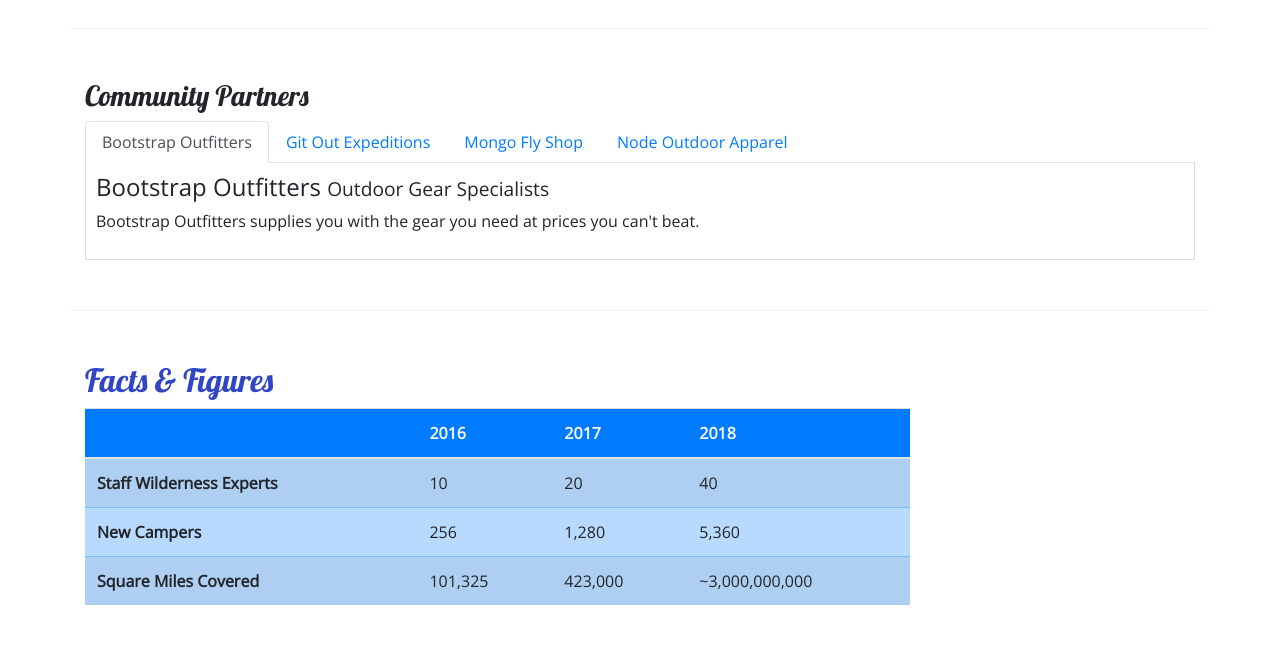
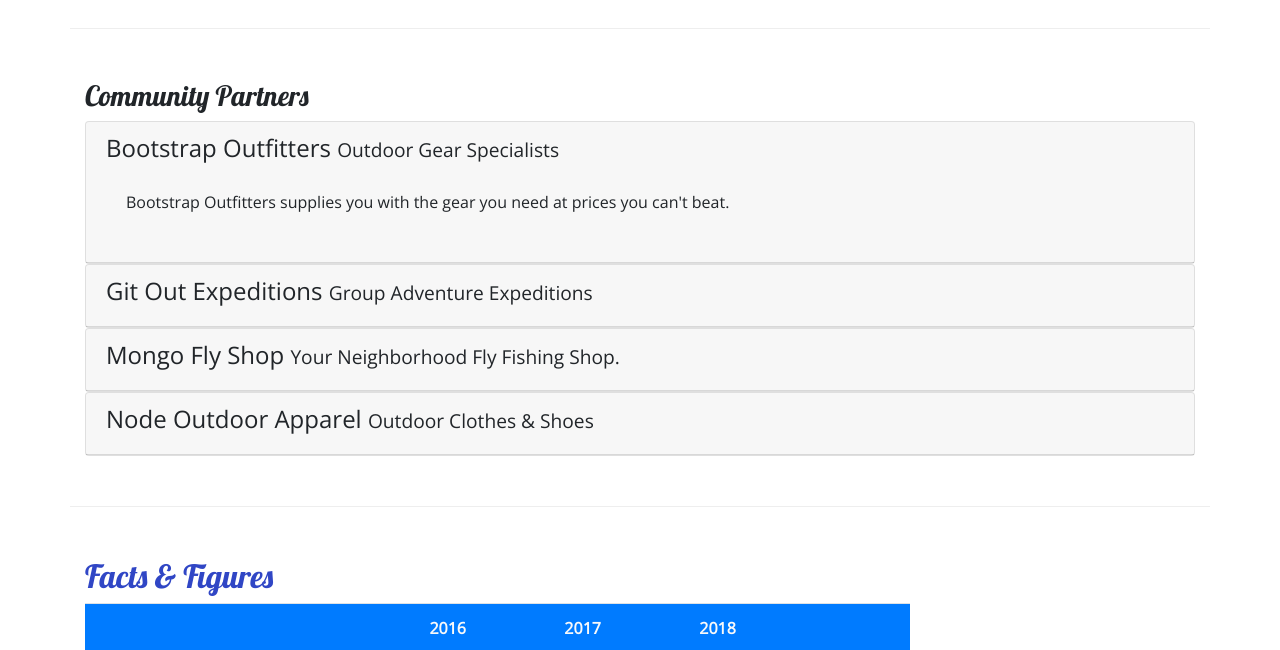
Before and after one commit to gbschram/NuCamp-Website, a website: page aboutus.html in a window 1280 px wide. Shown: the part 800-1450 px from the top of the page. Drawn offline with nearby package versions, Linux system fonts and the light colour scheme.

Commit message:
changed to basic accordion

```diff
--- a/aboutus.html
+++ b/aboutus.html
@@ -98,32 +98,54 @@
         <div class="row row-content">
             <div class="col">
                 <h3>Community Partners</h3>
-                <ul class="nav nav-tabs">
-                    <li class="nav-item"><a class="nav-link active" href="#bootstrap" role="tab" data-toggle="tab">Bootstrap Outfitters</a>
-                    </li>
-                    <li class="nav-item"><a class="nav-link" href="#git" role="tab" data-toggle="tab">Git Out Expeditions</a>
-                    </li>
-                    <li class="nav-item"><a class="nav-link" href="#mongo" role="tab" data-toggle="tab">Mongo Fly Shop</a>
-                    </li>
-                    <li class="nav-item"><a class="nav-link" href="#node" role="tab" data-toggle="tab">Node Outdoor Apparel</a>
-                    </li>
-                </ul>
-                <div class="tab-content">
-                    <div role="tabpanel" class="tab-pane fade show active" id="bootstrap">
-                        <h4>Bootstrap Outfitters <small>Outdoor Gear Specialists</small></h4>
-                        <p class="d-none d-sm-block">Bootstrap Outfitters supplies you with the gear you need at prices you can't beat.</p>
+                <div id="accordion">
+                    <div class="card">
+                        <div role="tab" class="card-header">
+                            <h4>
+                                <a data-toggle="collapse" data-target="#bootstrap">Bootstrap Outfitters <small>Outdoor Gear Specialists</small></a>
+                            </h4>
+                            <div class="collapse show" id="bootstrap" data-parent="#accordion">
+                                <div class="card-body">
+                                    <p class="d-none d-sm-block">Bootstrap Outfitters supplies you with the gear you need at prices you can't beat.</p>
+                                </div>
+                            </div>
+                        </div>
                     </div>
-                    <div role="tabpanel" class="tab-pane fade" id="git">
-                        <h4>Git Out Expeditions <small>Group Adventure Expeditions</small></h4>
-                        <p class="d-none d-sm-block">Join Git Out Expeditions to explore new horizons with a group of other adventurers!</p>
+                    <div class="card">
+                        <div role="tab" class="card-header">
+                            <h4>
+                                <a class="collapsed" data-toggle="collapse" data-target="#git">Git Out Expeditions <small>Group Adventure Expeditions</small></a>
+                            </h4>
+                            <div class="collapse" id="git" data-parent="#accordion">
+                                <div class="card-body">
+                                    <p class="d-none d-sm-block">Join Git Out Expeditions to explore new horizons with a group of other adventurers!</p>
+                                </div>
+                            </div>
+                        </div>
                     </div>
-                    <div role="tabpanel" class="tab-pane fade" id="mongo">
-                        <h4>Mongo Fly Shop <small>Your Neighborhood Fly Fishing Shop.</small></h4>
-                        <p class="d-none d-sm-block">Need a new fishing pole, a tacklebox, or flies of all kinds? Stop by Mongo Fly Shop.</p>
+                    <div class="card">
+                        <div role="tab" class="card-header">
+                            <h4>
+                                <a class="collapsed" data-toggle="collapse" data-target="#mongo">Mongo Fly Shop <small>Your Neighborhood Fly Fishing Shop.</small></a>
+                            </h4>
+                            <div class="collapse" id="mongo" data-parent="#accordion">
+                                <div class="card-body">
+                                    <p class="d-none d-sm-block">Need a new fishing pole, a tacklebox, or flies of all kinds? Stop by Mongo Fly Shop.</p>
+                                </div>
+                            </div>
+                        </div>
                     </div>
-                    <div role="tabpanel" class="tab-pane fade" id="node">
-                        <h4>Node Outdoor Apparel <small>Outdoor Clothes & Shoes</small></h4>
-                        <p class="d-none d-sm-block">From polar fleeces to swimsuits, hiking boots to waders, a visit to Node will be sure to get you covered.</p>
+                    <div class="card">
+                        <div role="tab" class="card-header">
+                            <h4>
+                                <a class="collapsed" data-toggle="collapse" data-target="#node">Node Outdoor Apparel <small>Outdoor Clothes & Shoes</small></a>
+                            </h4>
+                            <div class="collapse" id="node" data-parent="#accordion">
+                                <div class="card-body">
+                                    <p class="d-none d-sm-block">From polar fleeces to swimsuits, hiking boots to waders, a visit to Node will be sure to get you covered.</p>
+                                </div>
+                            </div>
+                        </div>
                     </div>
                 </div>
             </div>
```
